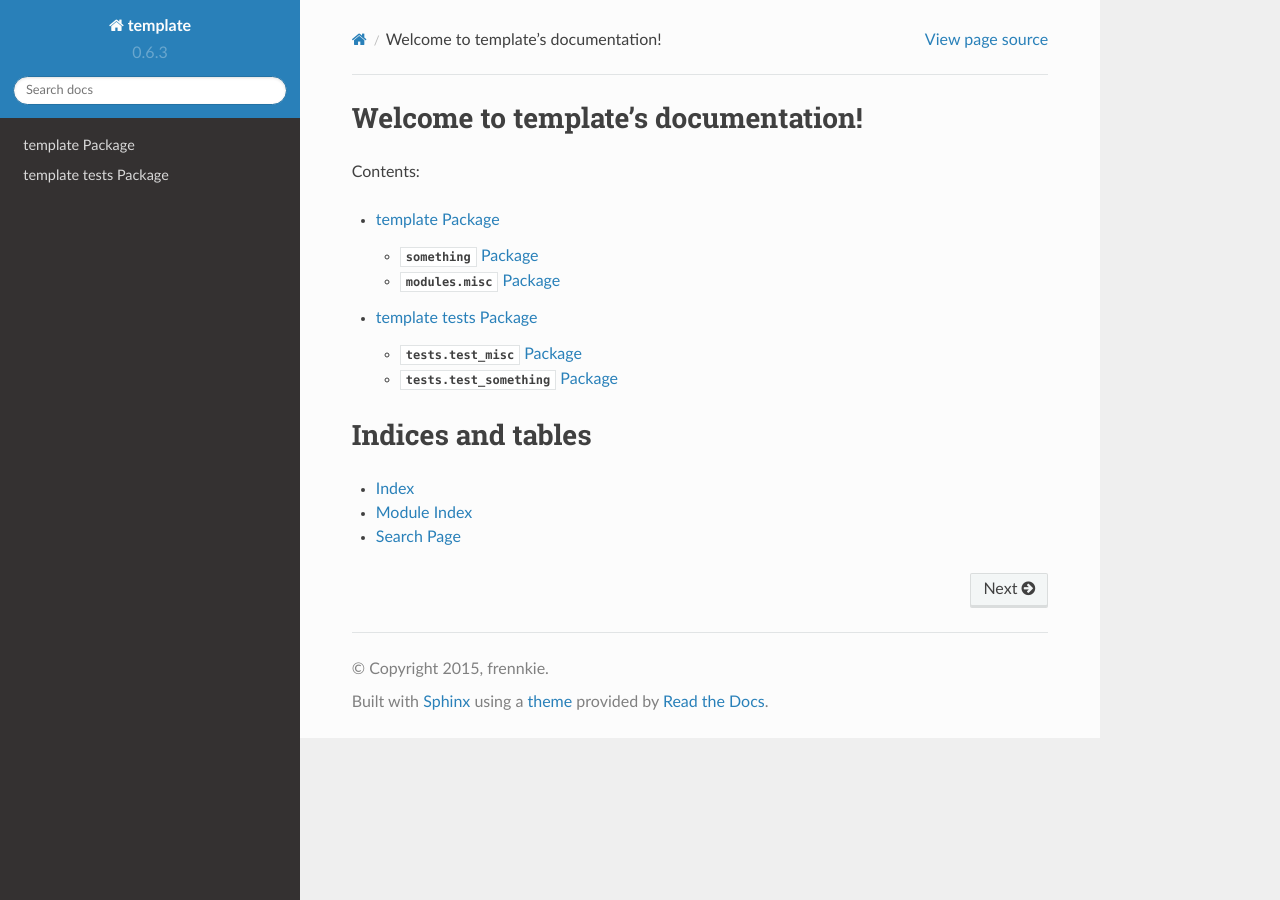
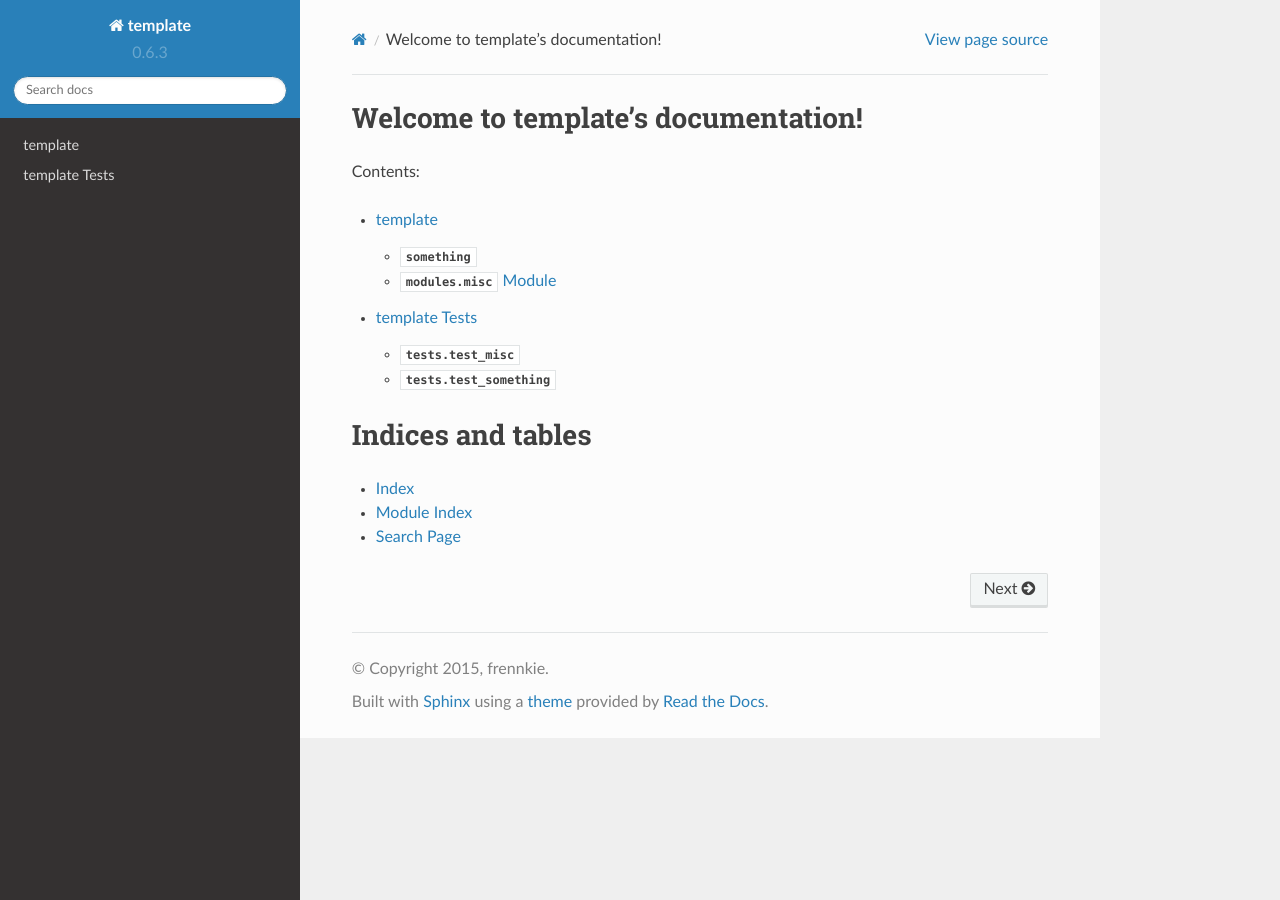
Before and after one commit to frennkie/template, a Sphinx documentation site: the page built from docs/index.rst, in a window 1280 px wide. Built offline with Sphinx 7.4.7 and the Read the Docs theme 2.0.0, drawn with Linux system fonts in a browser that asks for light colours.

Commit message:
seperate tests in docs

```diff
--- a/docs/template.rst
+++ b/docs/template.rst
@@ -1,16 +1,16 @@
-template Package
-==================
+template
+========
 
-:mod:`something` Package
-------------------------
+:mod:`something`
+----------------
 
 .. automodule:: something
     :members:
     :undoc-members:
     :show-inheritance:
 
-:mod:`modules.misc` Package
----------------------------
+:mod:`modules.misc` Module
+--------------------------
 
 .. automodule:: modules.misc
     :members:
--- a/docs/tests.rst
+++ b/docs/tests.rst
@@ -1,7 +1,7 @@
-template tests Package
+template Tests
 ======================
 
-:mod:`tests.test_misc` Package
+:mod:`tests.test_misc`
 ------------------------------
 
 .. automodule:: tests.test_misc
@@ -9,7 +9,7 @@ template tests Package
     :undoc-members:
     :show-inheritance:
 
-:mod:`tests.test_something` Package
+:mod:`tests.test_something`
 -----------------------------------
 
 .. automodule:: tests.test_something
```
